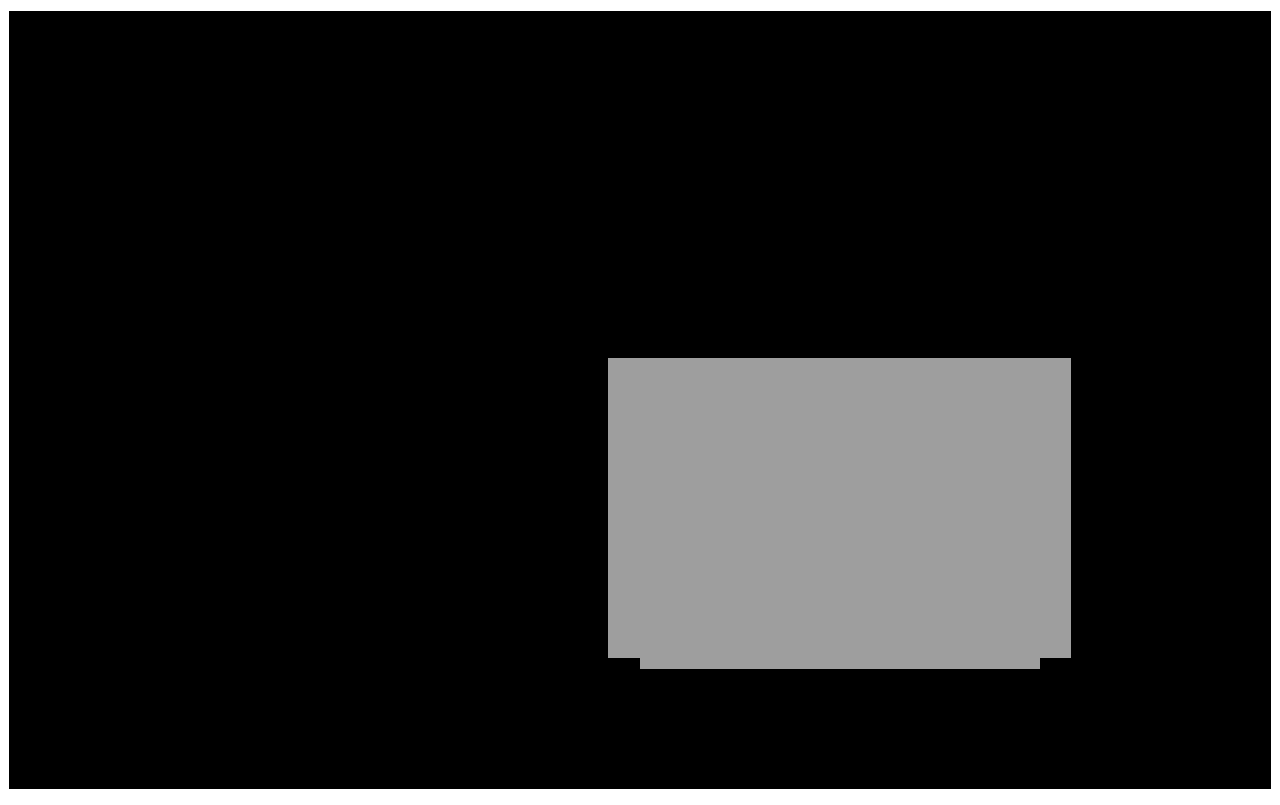
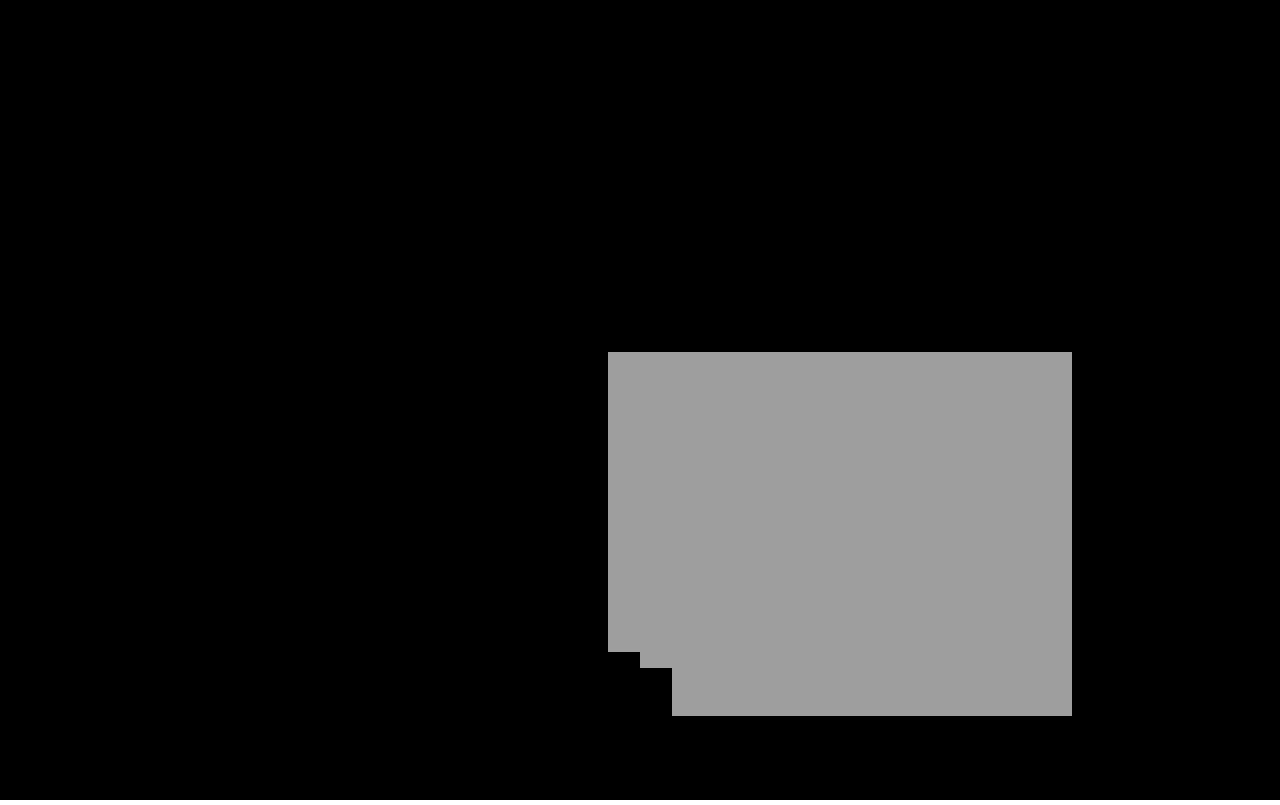
Before and after one commit to RetrovirusGame/RetrovirusGame.github.io, a plain HTML site: page index.html in a window 1280 px wide. Drawn offline with nearby package versions, Linux system fonts and the light colour scheme.

Commit message:
make the canvas fill the screen,  and resize when the window does

```diff
--- a/main.js
+++ b/main.js
@@ -14,22 +14,22 @@ function init() { // Main function
         cW,                                        // Shortcut to the canvas's width
         cH,                                        // Shortcut to the canvas's height
         gridH,                                     // For accessing movement distance/grid height
-        gridW                                      // For accessing movement distance/grid width
+        gridW;                                     // For accessing movement distance/grid width
 
-    c.width = width - 18
-    c.height = height - 22
-    cW = c.width
-    cH = c.height
-    centerW = cW / 2
-    centerH = cH / 2
+    c.width = width;
+    c.height = height;
+    cW = c.width;
+    cH = c.height;
+    centerW = cW / 2;
+    centerH = cH / 2;
 
     ////////////////////// FUNCTIONS //////////////////////
 
     function writeText(text) { // Text writing function
-        ctx.textAlign = "center"
-        ctx.font = "12pt ABeeZee"
-        ctx.fillStyle = "white"
-        ctx.fillText(text, centerW, centerH)
+        ctx.textAlign = "center";
+        ctx.font = "12pt ABeeZee";
+        ctx.fillStyle = "white";
+        ctx.fillText(text, centerW, centerH);
     }
 
     function grid(countX) { // Sections where the virus will be
@@ -264,7 +264,12 @@ function init() { // Main function
     window.addEventListener("load", function () { // runs when page loads, sets scene
         virus.render()
         for (var i in antiArray) antiArray[i].render()
-    }, false)
+    }, false);
+
+    window.addEventListener('resize', function() {
+        c.width = window.innerWidth;
+        c.height = window.innerHeight;
+    });
 }
 
 document.addEventListener("DOMContentLoaded", init, false) // Run when the DOM has loaded
--- a/style.css
+++ b/style.css
@@ -3,7 +3,11 @@
   src:  url("ABeeZee-Regular.otf");
 }
 
+body {
+    overflow: hidden;
+    margin: 0;
+    padding: 0;
+}
+
 #retrovirus {
-  margin-top: 11px;
-  margin-left: 9px;
 }
```
